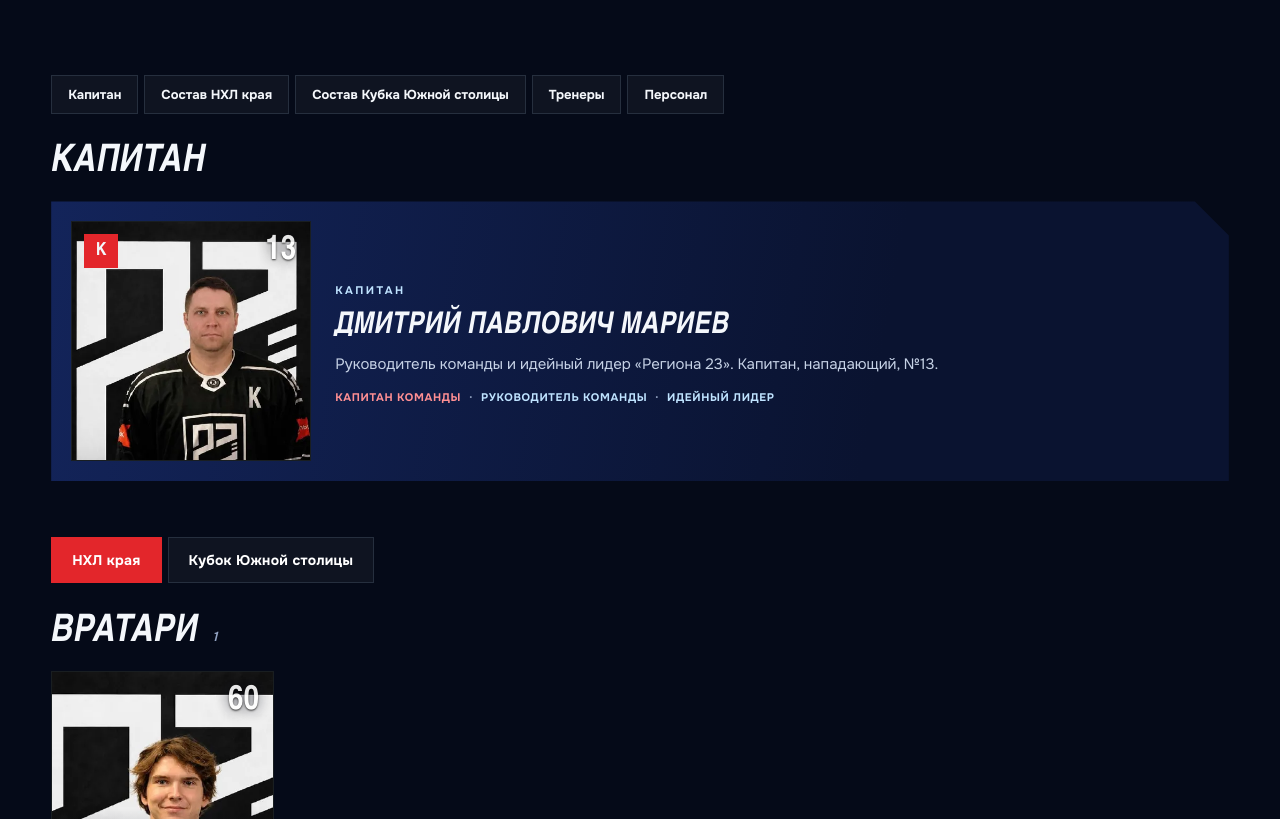
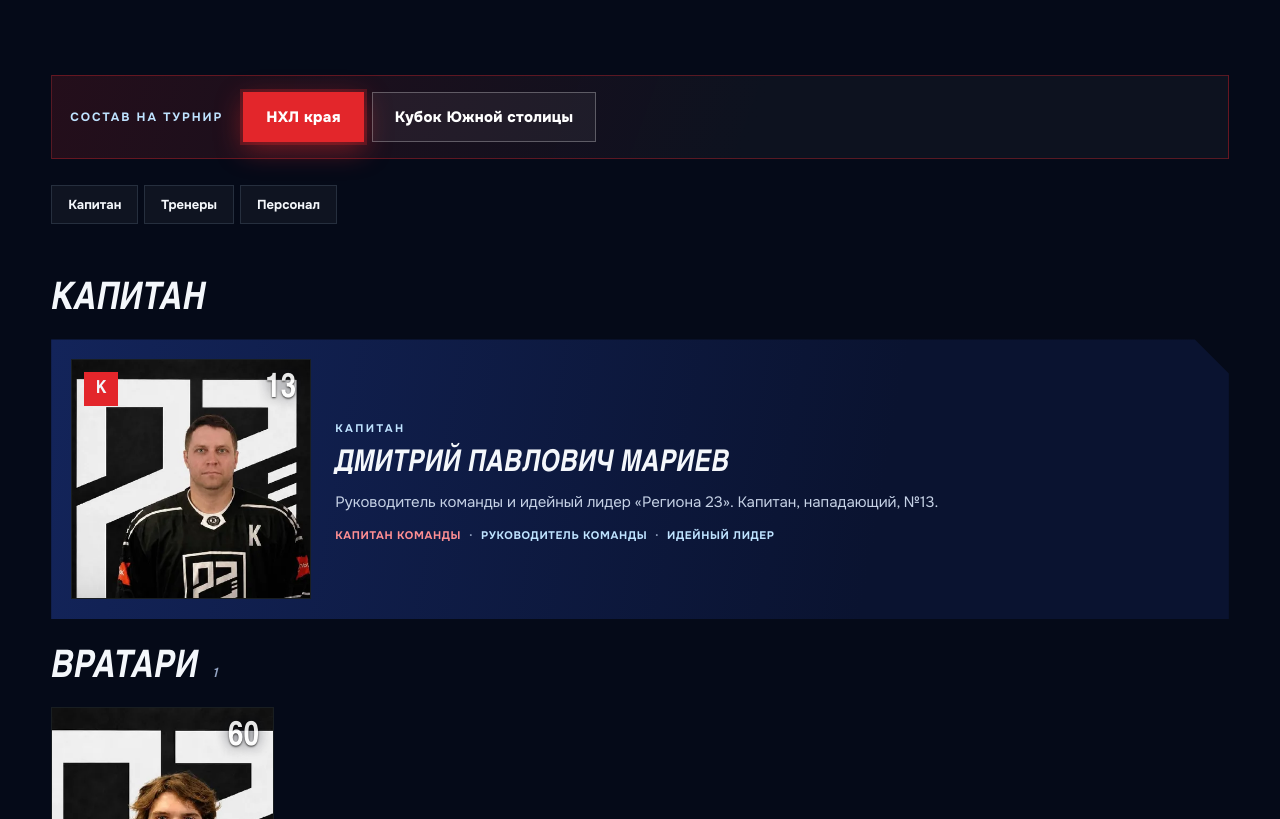
Before and after one commit to Karrighun/region23-site, a plain HTML site: page adult/site/team.html in a window 1280 px wide. Shown: the part 498-1317 px from the top of the page. Drawn offline with Linux system fonts and the light colour scheme; a web font is replaced by a local one.

Commit message:
Команда: переключатель составов наверху и выделен; Купцов убран из нападающих КЮС
Co-Authored-By: Claude Opus 5.5 <noreply@anthropic.com>

```diff
--- a/adult/site/team.html
+++ b/adult/site/team.html
@@ -57,10 +57,13 @@ dialog.pcd[open]{animation:plin .35s cubic-bezier(.2,.7,.1,1)}
 .coach.lead{grid-template-columns:240px 1fr;border-color:rgba(227,38,43,.45);background:linear-gradient(110deg,rgba(227,38,43,.16),var(--card) 55%)}
 .coach .pc .badge,.coach .pc .num{z-index:1}
 .coach.lead ul li+li:before{content:"·";margin-right:8px;color:var(--mute);font-weight:700}
-.tabs{display:flex;gap:6px;flex-wrap:wrap;margin:56px 0 8px}
-.tabs button{font:700 14px var(--text);color:#fff;background:rgba(255,255,255,.04);border:1px solid var(--line);padding:13px 20px;cursor:pointer;letter-spacing:.02em}
-.tabs button[aria-selected="true"]{background:var(--red);border-color:var(--red)}
-.tabs button:hover{background:rgba(255,255,255,.1)}.tabs button[aria-selected="true"]:hover{background:var(--red)}
+.tabbar{display:flex;align-items:center;gap:14px 20px;flex-wrap:wrap;margin:0 0 26px;padding:16px 18px;background:linear-gradient(110deg,rgba(227,38,43,.14),rgba(255,255,255,.03) 60%);border:1px solid rgba(227,38,43,.35)}
+.tlabel{font:700 12px var(--text);letter-spacing:.16em;text-transform:uppercase;color:var(--ice)}
+.tabs{display:flex;gap:8px;flex-wrap:wrap}
+.tabs button{font:800 15px var(--text);color:#fff;background:rgba(255,255,255,.05);border:1px solid rgba(255,255,255,.28);padding:14px 22px;cursor:pointer;letter-spacing:.02em;transition:background .2s,box-shadow .2s}
+.tabs button:hover{background:rgba(255,255,255,.12)}
+.tabs button[aria-selected="true"]{background:var(--red);border-color:var(--red);box-shadow:0 0 0 3px rgba(227,38,43,.25),0 8px 28px rgba(227,38,43,.45)}
+@media (max-width:600px){.tabbar{padding:12px}.tabs{width:100%}.tabs button{flex:1;padding:13px 10px;font-size:14px}}
 .lineup .grp:first-child{margin-top:28px}
 .crew{display:grid;grid-template-columns:repeat(2,minmax(0,1fr));gap:18px}
 .mate{display:flex;align-items:center;gap:18px;padding:18px 20px;border-radius:22px;background:var(--card);border:1px solid var(--line)}
@@ -83,16 +86,16 @@ dialog.pcd[open]{animation:plin .35s cubic-bezier(.2,.7,.1,1)}
 
 <section class="sec" aria-label="Состав команды">
   <div class="wrap">
-    <nav class="filter" aria-label="Разделы состава"><a href="#c">Капитан</a><a href="#nhl">Состав НХЛ края</a><a href="#kus">Состав Кубка Южной столицы</a><a href="#s">Тренеры</a><a href="#st">Персонал</a></nav>
+    <div class="tabbar"><span class="tlabel">Состав на турнир</span><div class="tabs" role="tablist" aria-label="Составы по турнирам">
+      <button type="button" role="tab" id="tab-nhl" aria-controls="nhl" aria-selected="true">НХЛ края</button>
+      <button type="button" role="tab" id="tab-kus" aria-controls="kus" aria-selected="false" tabindex="-1">Кубок Южной столицы</button>
+    </div></div>
+    <nav class="filter" aria-label="Разделы состава"><a href="#c">Капитан</a><a href="#s">Тренеры</a><a href="#st">Персонал</a></nav>
 
     <div class="grp" id="c"><h3>Капитан</h3>
       <div class="coach lead rv"><div class="pc"><span class="badge">K</span><span class="num">13</span><img src="img/p-mariev.webp" alt="Дмитрий Мариев" loading="lazy"></div><div><span class="eyebrow">Капитан</span><h4>Дмитрий Павлович Мариев</h4><p>Руководитель команды и идейный лидер «Региона 23». Капитан, нападающий, №13.</p><ul><li class="chip red">Капитан команды</li><li class="chip">Руководитель команды</li><li class="chip">Идейный лидер</li></ul></div></div>
     </div>
 
-    <div class="tabs" role="tablist" aria-label="Составы по турнирам">
-      <button type="button" role="tab" id="tab-nhl" aria-controls="nhl" aria-selected="true">НХЛ края</button>
-      <button type="button" role="tab" id="tab-kus" aria-controls="kus" aria-selected="false" tabindex="-1">Кубок Южной столицы</button>
-    </div>
     <div class="lineup" id="nhl" role="tabpanel" aria-labelledby="tab-nhl">
       <div class="grp" id="nhl-g"><h3>Вратари <span>1</span></h3>
         <div class="roster">
@@ -146,7 +149,7 @@ dialog.pcd[open]{animation:plin .35s cubic-bezier(.2,.7,.1,1)}
           <div class="pc ph rv"><span class="num">99</span><img class="mono" src="../../assets/logo.svg" alt=""><div class="cap"><b>Артем Икамацких</b><span>Защитник</span></div></div>
         </div>
       </div>
-      <div class="grp" id="kus-f"><h3>Нападающие <span>18</span></h3>
+      <div class="grp" id="kus-f"><h3>Нападающие <span>17</span></h3>
         <div class="roster">
           <div class="pc ph rv"><span class="num">8</span><img class="mono" src="../../assets/logo.svg" alt=""><div class="cap"><b>Святослав Большаков</b><span>Нападающий</span></div></div>
           <div class="pc ph rv"><span class="num">11</span><img class="mono" src="../../assets/logo.svg" alt=""><div class="cap"><b>Антон Фофанов</b><span>Нападающий</span></div></div>
@@ -156,7 +159,6 @@ dialog.pcd[open]{animation:plin .35s cubic-bezier(.2,.7,.1,1)}
           <div class="pc ph rv"><span class="num">29</span><img class="mono" src="../../assets/logo.svg" alt=""><div class="cap"><b>Максим Полежаев</b><span>Нападающий</span></div></div>
           <div class="pc rv"><span class="num">31</span><img src="img/p-belous.webp" alt="Дмитрий Белоус" loading="lazy"><div class="cap"><b>Дмитрий Белоус</b><span>Нападающий</span></div></div>
           <div class="pc ph rv"><span class="num">39</span><img class="mono" src="../../assets/logo.svg" alt=""><div class="cap"><b>Виктор Колобов</b><span>Нападающий</span></div></div>
-          <div class="pc rv"><span class="num">47</span><img src="img/p-kuptsov.webp" alt="Сергей Купцов" loading="lazy"><div class="cap"><b>Сергей Купцов</b><span>Нападающий · консультант команды</span></div></div>
           <div class="pc rv"><span class="badge">A</span><span class="num">55</span><img src="img/p-khakimov.webp" alt="Тагир Хакимов" loading="lazy"><div class="cap"><b>Тагир Хакимов</b><span>Нападающий · ассистент капитана</span></div></div>
           <div class="pc ph rv"><span class="num">69</span><img class="mono" src="../../assets/logo.svg" alt=""><div class="cap"><b>Иван Трофимов</b><span>Нападающий</span></div></div>
           <div class="pc ph rv"><span class="num">77</span><img class="mono" src="../../assets/logo.svg" alt=""><div class="cap"><b>Руслан Миникаев</b><span>Нападающий</span></div></div>
```
